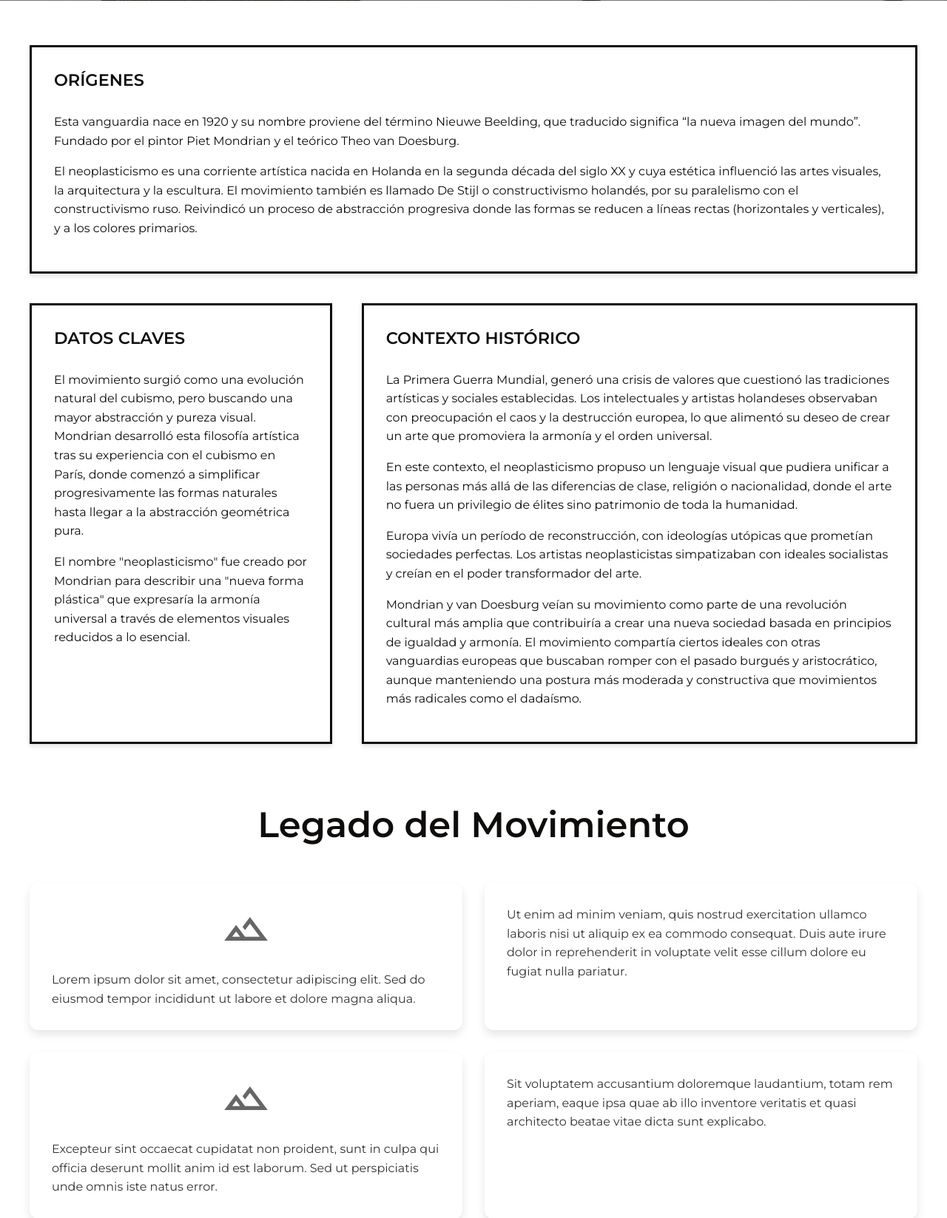
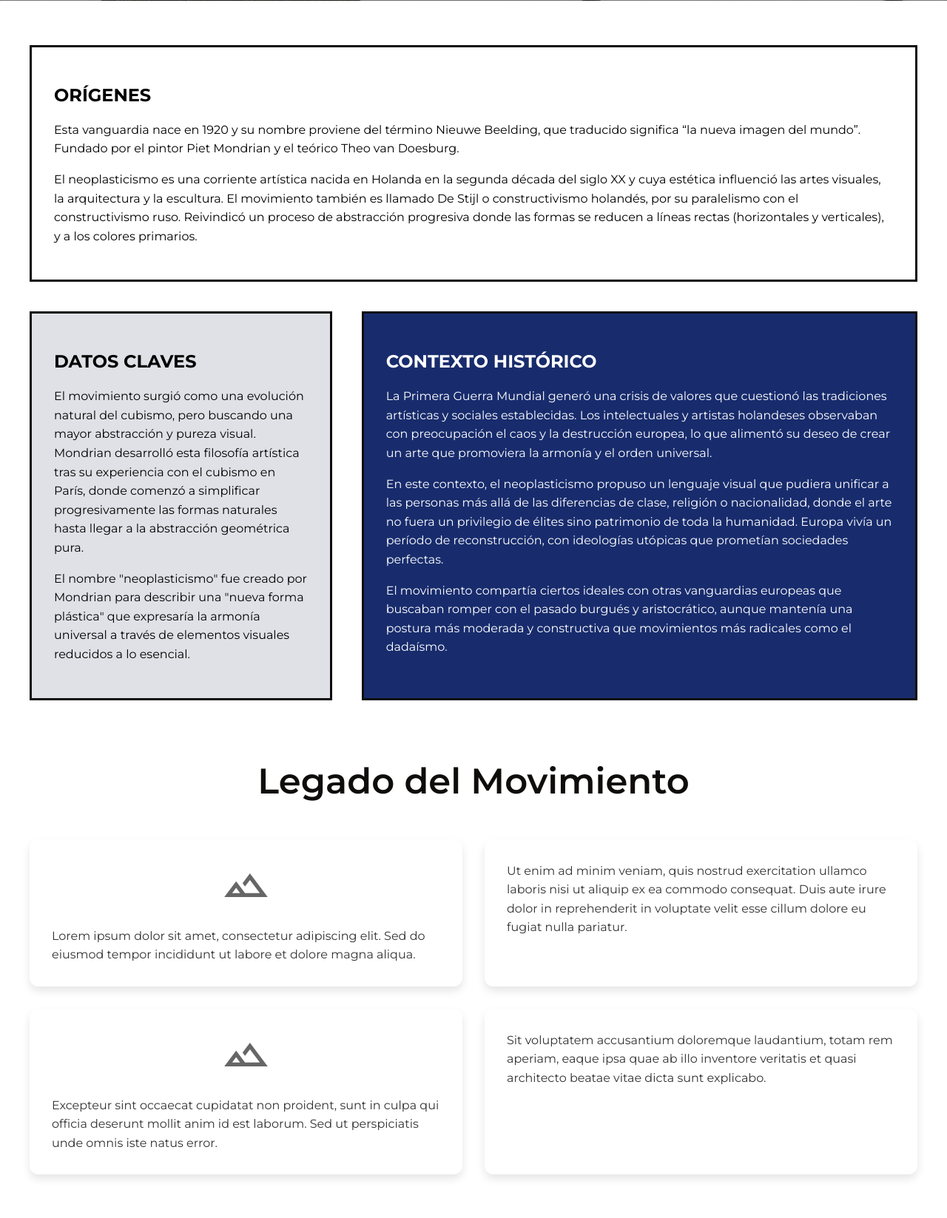
Before and after one commit to caronigra/de-stijl, a PHP site: page /historia.html in a window 1280 px wide. Shown: the part 580-2227 px from the top of the page at 74% size. Run offline with PHP 8.4, Linux system fonts and the light colour scheme.

Commit message:
update: mejorar estilos de columnas con colores de fondo y texto blanco

```diff
--- a/css/style.css
+++ b/css/style.css
@@ -760,44 +760,37 @@ footer p {
     gap: 40px;
 }
 
-.content-row .content-column.full-width {
-    flex: 1;
-}
-
-.content-row .content-column:not(.full-width) {
-    flex: 1;
-}
 
 .content-row .content-column.narrow {
+    background-color: #dfe1e6;
     flex: 1;
 }
 
 .content-row .content-column.wide {
+    background-color: #182c6d;
     flex: 2;
 }
 
 .content-column {
     padding: 30px;
-    box-shadow: 0 4px 6px rgba(0, 0, 0, 0.1);
     border: 3px solid #0f0d0b;
 }
 
 
 .content-column h2 {
     font-family: 'Montserrat', sans-serif;
-    font-size: 1.4rem;
-    font-weight: 600;
-    color: #0f0d0b;
-    margin: 0 0 20px 0;
-    padding-bottom: 10px;
+    font-size: 24px;
+    font-weight: 700;
 }
 
 .content-column p {
     font-family: 'Montserrat', sans-serif;
-    font-size: 1rem;
+    font-size: 16px;
     line-height: 1.6;
-    color: #0f0d0b;
-    margin-bottom: 15px;
+}
+
+.historia-h2{
+    color: #fff;
 }
 
 #legado {
--- a/historia.html
+++ b/historia.html
@@ -60,11 +60,10 @@
                         <p>El nombre "neoplasticismo" fue creado por Mondrian para describir una "nueva forma plástica" que expresaría la armonía universal a través de elementos visuales reducidos a lo esencial.</p>
                     </div>
                     <div class="content-column wide">
-                        <h2>CONTEXTO HISTÓRICO</h2>
-                        <p>La Primera Guerra Mundial, generó una crisis de valores que cuestionó las tradiciones artísticas y sociales establecidas. Los intelectuales y artistas holandeses observaban con preocupación el caos y la destrucción europea, lo que alimentó su deseo de crear un arte que promoviera la armonía y el orden universal.</p>
-                        <p>En este contexto, el neoplasticismo propuso un lenguaje visual que pudiera unificar a las personas más allá de las diferencias de clase, religión o nacionalidad, donde el arte no fuera un privilegio de élites sino patrimonio de toda la humanidad.</p>
-                        <p>Europa vivía un período de reconstrucción, con ideologías utópicas que prometían sociedades perfectas. Los artistas neoplasticistas simpatizaban con ideales socialistas y creían en el poder transformador del arte.</p>
-                        <p>Mondrian y van Doesburg veían su movimiento como parte de una revolución cultural más amplia que contribuiría a crear una nueva sociedad basada en principios de igualdad y armonía. El movimiento compartía ciertos ideales con otras vanguardias europeas que buscaban romper con el pasado burgués y aristocrático, aunque manteniendo una postura más moderada y constructiva que movimientos más radicales como el dadaísmo.</p>
+                        <h2 class="historia-h2">CONTEXTO HISTÓRICO</h2>
+                        <p class="historia-h2">La Primera Guerra Mundial generó una crisis de valores que cuestionó las tradiciones artísticas y sociales establecidas. Los intelectuales y artistas holandeses observaban con preocupación el caos y la destrucción europea, lo que alimentó su deseo de crear un arte que promoviera la armonía y el orden universal.</p>
+                        <p class="historia-h2">En este contexto, el neoplasticismo propuso un lenguaje visual que pudiera unificar a las personas más allá de las diferencias de clase, religión o nacionalidad, donde el arte no fuera un privilegio de élites sino patrimonio de toda la humanidad. Europa vivía un período de reconstrucción, con ideologías utópicas que prometían sociedades perfectas.</p>
+                        <p class="historia-h2">El movimiento compartía ciertos ideales con otras vanguardias europeas que buscaban romper con el pasado burgués y aristocrático, aunque mantenía una postura más moderada y constructiva que movimientos más radicales como el dadaísmo.</p>
                     </div>
                 </div>
             </div>
```
